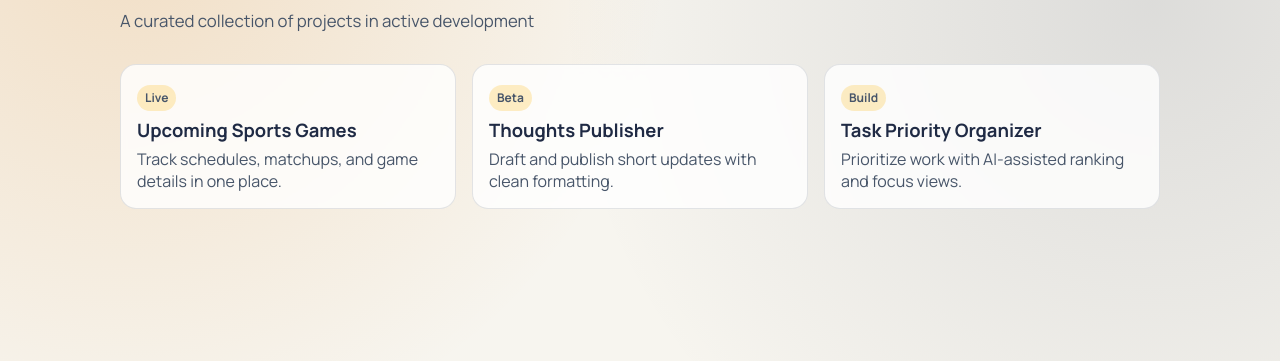
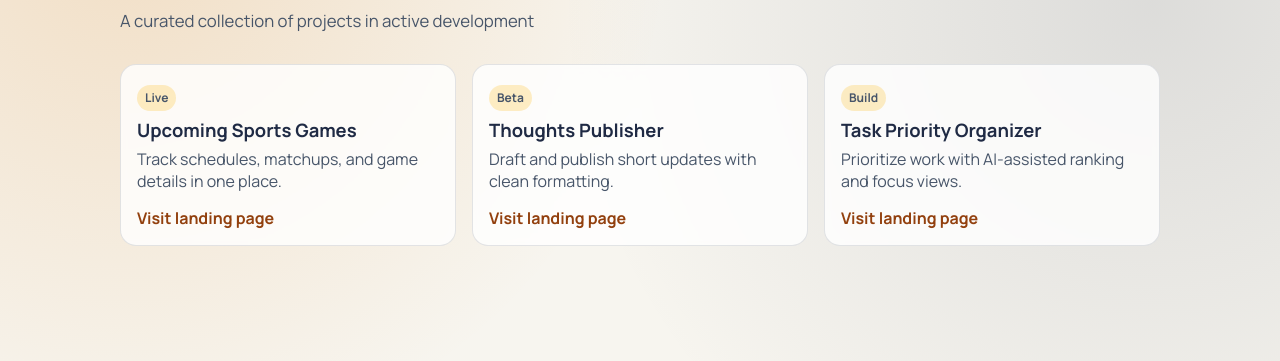
Before and after one commit to luisagcenteno84/app-portfolio-5osc, a FastAPI app: page / in a window 1280 px wide. Shown: the part 157-518 px from the top of the page. Run offline with FastAPI, Linux system fonts and the light colour scheme.

Commit message:
Add landing-page links to portfolio cards

```diff
--- a/frontend/main.py
+++ b/frontend/main.py
@@ -40,16 +40,19 @@ async def index(request: Request) -> HTMLResponse:
             "title": "Upcoming Sports Games",
             "status": "Live",
             "desc": "Track schedules, matchups, and game details in one place.",
+            "url": "https://luisagcenteno84.github.io/upcoming-sports-games/",
         },
         {
             "title": "Thoughts Publisher",
             "status": "Beta",
             "desc": "Draft and publish short updates with clean formatting.",
+            "url": "https://luisagcenteno84.github.io/thoughts-publisher/",
         },
         {
             "title": "Task Priority Organizer",
             "status": "Build",
             "desc": "Prioritize work with AI-assisted ranking and focus views.",
+            "url": "https://luisagcenteno84.github.io/task-priority-organizer/",
         },
     ]
 
--- a/frontend/static/styles.css
+++ b/frontend/static/styles.css
@@ -93,3 +93,14 @@ body {
     transform: translateY(0);
   }
 }
+.card-link {
+  display: inline-block;
+  margin-top: .9rem;
+  font-weight: 700;
+  color: #92400e;
+  text-decoration: none;
+}
+
+.card-link:hover {
+  text-decoration: underline;
+}
--- a/frontend/templates/index.html
+++ b/frontend/templates/index.html
@@ -23,6 +23,7 @@
         <p class="status">{{ card.status }}</p>
         <h2>{{ card.title }}</h2>
         <p>{{ card.desc }}</p>
+        <a class="card-link" href="{{ card.url }}" target="_blank" rel="noopener noreferrer">Visit landing page</a>
       </article>
       {% endfor %}
     </section>
```
